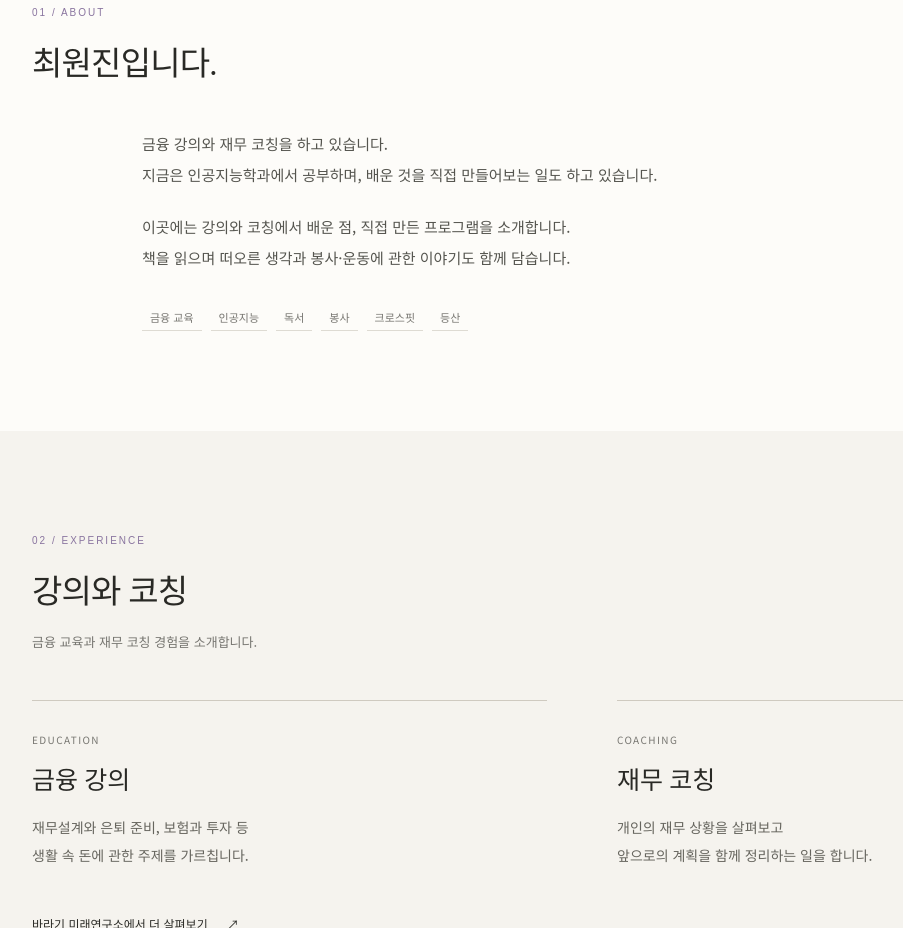
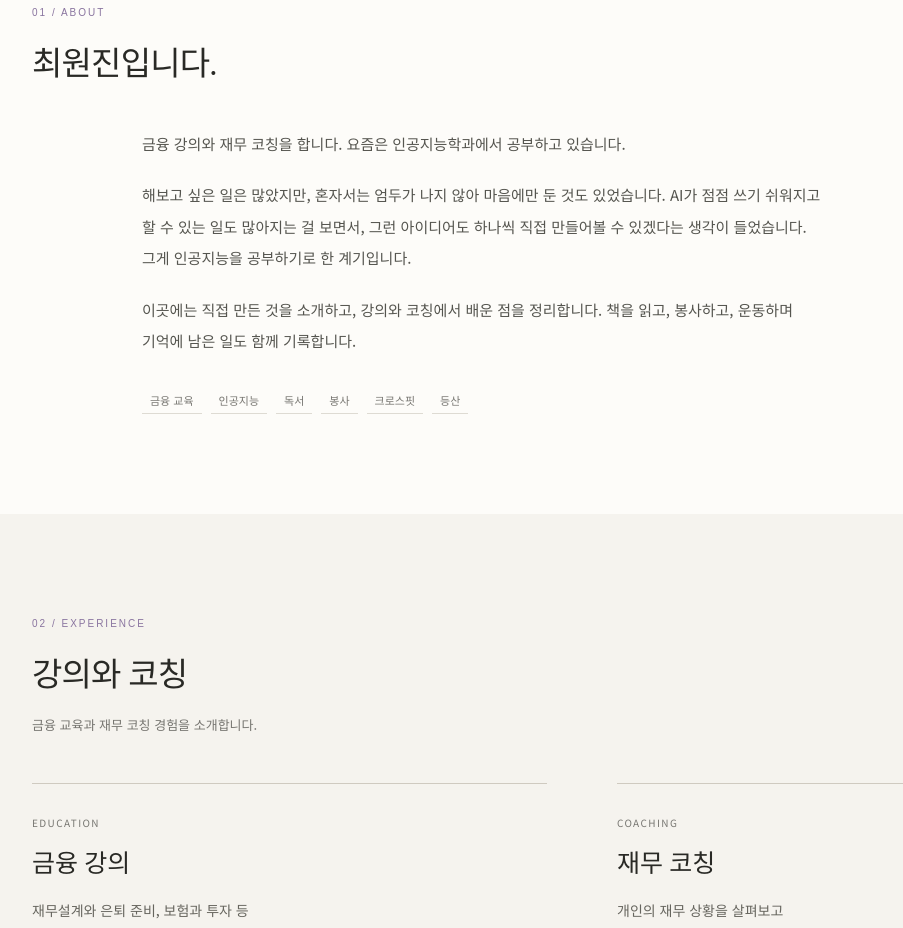
Before and after one commit to with-baragi/portfolio, a plain HTML site: page index.html in a window 1280 px wide. Shown: the part 875-1803 px from the top of the page, without its empty margins (58-961 px from the left). Drawn offline with nearby package versions, Linux system fonts and the light colour scheme.

Commit message:
자기소개에 인공지능을 공부하게 된 계기 추가
최원진의 인터뷰를 바탕으로 Codex가 자기소개 문장을 다듬어 반영했습니다.

```diff
--- a/index.html
+++ b/index.html
@@ -54,8 +54,9 @@
       <section id="story" class="content-section container" aria-labelledby="story-title">
         <div class="section-top"><span class="section-number">01 / ABOUT</span><h2 id="story-title">최원진입니다.</h2></div>
         <div class="story-copy">
-          <p>금융 강의와 재무 코칭을 하고 있습니다.<br>지금은 인공지능학과에서 공부하며, 배운 것을 직접 만들어보는 일도 하고 있습니다.</p>
-          <p>이곳에는 강의와 코칭에서 배운 점, 직접 만든 프로그램을 소개합니다.<br>책을 읽으며 떠오른 생각과 봉사·운동에 관한 이야기도 함께 담습니다.</p>
+          <p>금융 강의와 재무 코칭을 합니다. 요즘은 인공지능학과에서 공부하고 있습니다.</p>
+          <p>해보고 싶은 일은 많았지만, 혼자서는 엄두가 나지 않아 마음에만 둔 것도 있었습니다. AI가 점점 쓰기 쉬워지고 할 수 있는 일도 많아지는 걸 보면서, 그런 아이디어도 하나씩 직접 만들어볼 수 있겠다는 생각이 들었습니다. 그게 인공지능을 공부하기로 한 계기입니다.</p>
+          <p>이곳에는 직접 만든 것을 소개하고, 강의와 코칭에서 배운 점을 정리합니다. 책을 읽고, 봉사하고, 운동하며 기억에 남은 일도 함께 기록합니다.</p>
           <div class="interests" aria-label="관심사"><span>금융 교육</span><span>인공지능</span><span>독서</span><span>봉사</span><span>크로스핏</span><span>등산</span></div>
         </div>
       </section>
```
